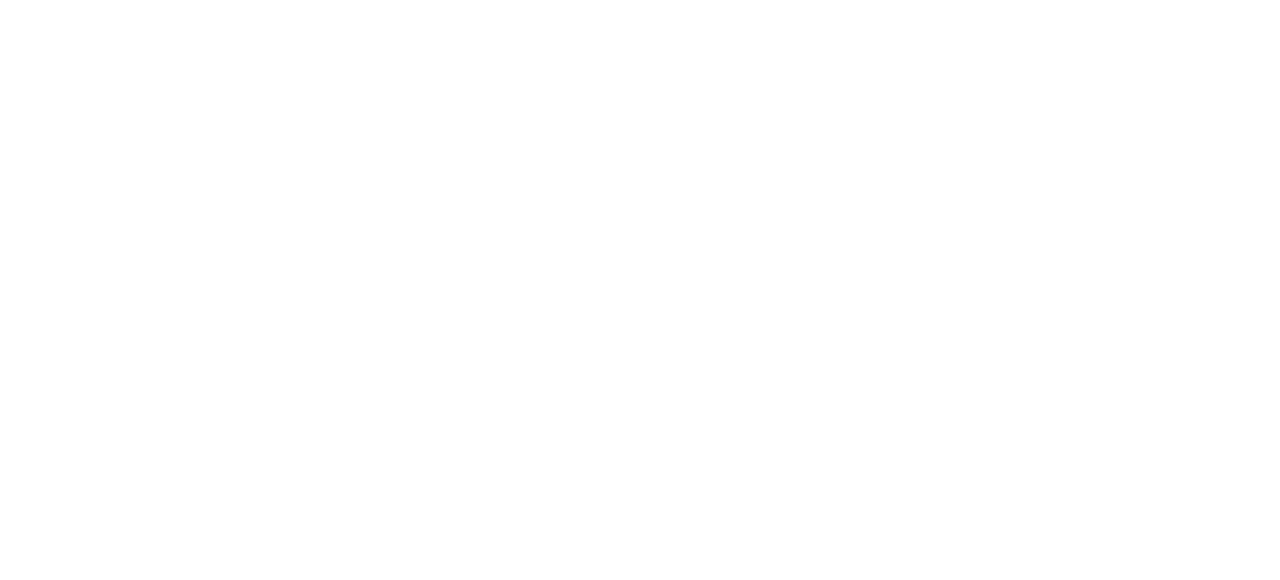
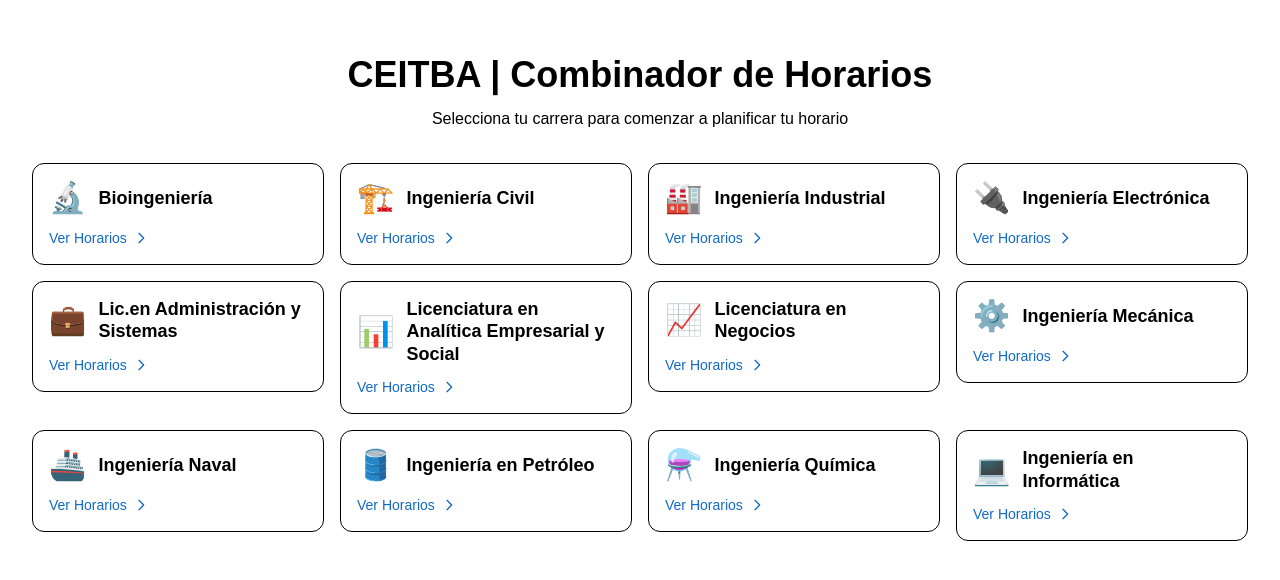
Before and after one commit to ceitba/ceitba-monorepo, a Next.js app in the folder apps/scheduler/scheduler/: page / in a window 1280 px wide. Before the commit this address had no page. Shown: the part 102-682 px from the top of the page. Built offline with nearby package versions, Linux system fonts and the light colour scheme.

Commit message:
Add hmepage

```diff
--- /dev/null
+++ b/apps/scheduler/package.json
@@ -0,0 +1,6 @@
+{
+  "dependencies": {
+    "framer-motion": "^11.15.0",
+    "next-themes": "^0.4.4"
+  }
+}
--- a/apps/scheduler/scheduler/app/page.tsx
+++ b/apps/scheduler/scheduler/app/page.tsx
@@ -1,5 +1,90 @@
-import { redirect } from 'next/navigation';
+'use client';
+
+import { motion } from 'framer-motion';
+import Link from 'next/link';
+import { useTheme } from 'next-themes';
+import { CAREERS, CAREER_METADATA, getLatestPlan } from './types/careers';
+
+const container = {
+  hidden: { opacity: 0 },
+  show: {
+    opacity: 1,
+    transition: {
+      staggerChildren: 0.1
+    }
+  }
+};
+
+const item = {
+  hidden: { y: 20, opacity: 0 },
+  show: { y: 0, opacity: 1 }
+};
 
 export default function Home() {
-  redirect('/S?plan=SREV-23'); // Redirect to Informática with latest plan by default
+  const { theme } = useTheme();
+
+  // Create the careers array from our types
+  const careersList = Object.entries(CAREERS).map(([id, name]) => ({
+    id,
+    name,
+    latestPlan: getLatestPlan(id),
+    icon: CAREER_METADATA[id].icon
+  }));
+
+  return (
+    <main className="min-h-screen w-full p-4 md:p-6 lg:p-8 flex flex-col items-center justify-center bg-background">
+      <motion.div
+        initial={{ opacity: 0, y: -20 }}
+        animate={{ opacity: 1, y: 0 }}
+        className="text-center mb-8"
+      >
+        <h1 className="text-3xl md:text-4xl font-bold mb-3">CEITBA | Combinador de Horarios</h1>
+        <p className="text-muted-foreground">Selecciona tu carrera para comenzar a planificar tu horario</p>
+      </motion.div>
+
+      <motion.div
+        variants={container}
+        initial="hidden"
+        animate="show"
+        className="grid grid-cols-1 sm:grid-cols-2 lg:grid-cols-3 xl:grid-cols-4 gap-4 max-w-7xl w-full"
+      >
+        {careersList.map((career) => (
+          <motion.div
+            key={career.id}
+            variants={item}
+            whileHover={{ scale: 1.03 }}
+            whileTap={{ scale: 0.98 }}
+          >
+            <Link href={`/${career.id}?plan=${career.latestPlan}`}>
+              <div className="group relative overflow-hidden rounded-xl p-4 bg-surface hover:shadow-lg transition-all duration-300 border border-border min-h-[100px] flex flex-col justify-between">
+                <div className="absolute top-0 left-0 w-full h-1 bg-primary opacity-0 group-hover:opacity-100 transition-opacity duration-300" />
+
+                <div className="flex items-center space-x-3">
+                  <span className="text-3xl">{career.icon}</span>
+                  <h2 className="text-lg font-semibold leading-tight">{career.name}</h2>
+                </div>
+
+                <div className="mt-3 flex items-center text-primary text-sm">
+                  <span>Ver Horarios</span>
+                  <svg
+                    className="w-4 h-4 ml-1.5 transform group-hover:translate-x-1 transition-transform duration-200"
+                    fill="none"
+                    viewBox="0 0 24 24"
+                    stroke="currentColor"
+                  >
+                    <path
+                      strokeLinecap="round"
+                      strokeLinejoin="round"
+                      strokeWidth={2}
+                      d="M9 5l7 7-7 7"
+                    />
+                  </svg>
+                </div>
+              </div>
+            </Link>
+          </motion.div>
+        ))}
+      </motion.div>
+    </main>
+  );
 }
--- /dev/null
+++ b/apps/scheduler/scheduler/app/types/careers.ts
@@ -0,0 +1,61 @@
+export interface Career {
+  id: string;
+  name: string;
+  icon: string;
+}
+
+export interface Plan {
+  id: string;
+}
+
+export const CAREERS: Record<string, string> = {
+  "BIO": "Bioingeniería",
+  "C": "Ingeniería Civil",
+  "I": "Ingeniería Industrial",
+  "K": "Ingeniería Electrónica",
+  "L": "Lic.en Administración y Sistemas",
+  "LAES": "Licenciatura en Analítica Empresarial y Social",
+  "LN": "Licenciatura en Negocios",
+  "M": "Ingeniería Mecánica",
+  "N": "Ingeniería Naval",
+  "P": "Ingeniería en Petróleo",
+  "Q": "Ingeniería Química",
+  "S": "Ingeniería en Informática"
+};
+
+export const AVAILABLE_PLANS: Record<string, Plan[]> = {
+  'BIO': [{ id: "BIO 22" }, { id: "Bio-13" }],
+  'C': [{ id: "C23" }],
+  'I': [{ id: "I22" }, { id: "I-13" }, { id: "I-13T" }],
+  'K': [{ id: "K22" }, { id: "K07-Rev.18" }, { id: "K07A-Rev.18" }],
+  'L': [{ id: "L09" }, { id: "L09-REV13" }, { id: "L09T" }],
+  'LAES': [{ id: "A17" }, { id: "A22" }],
+  'LN': [{ id: "L20" }],
+  'M': [{ id: "M22" }, { id: "M09 - Rev18 (Marzo)" }, { id: "M09 - Rev18 (Agosto)" }],
+  'N': [{ id: "N22" }, { id: "N18 Marzo" }, { id: "N18 Agosto" }],
+  'P': [{ id: "P22" }, { id: "P05-Rev.18" }, { id: "P-13" }, { id: "P05" }],
+  'Q': [{ id: "Q22" }, { id: "Q05-Rev18" }],
+  'S': [{ id: "S10-Rev23" }, { id: "S10 - Rev18" }, { id: "S10 A - Rev18" }]
+};
+
+// Helper function to get the latest plan for a career
+export const getLatestPlan = (careerId: string): string => {
+  const plans = AVAILABLE_PLANS[careerId];
+  return plans ? plans[0].id : '';
+};
+
+// Career icons mapping
+export const CAREER_METADATA: Record<string, { icon: string }> = {
+  "BIO": { icon: "🔬" },
+  "C": { icon: "🏗️" },
+  "I": { icon: "🏭" },
+  "K": { icon: "🔌" },
+  "L": { icon: "💼" },
+  "LAES": { icon: "📊" },
+  "LN": { icon: "📈" },
+  "M": { icon: "⚙️" },
+  "N": { icon: "🚢" },
+  "P": { icon: "🛢️" },
+  "Q": { icon: "⚗️" },
+  "S": { icon: "💻" }
+};
--- a/apps/scheduler/scheduler/package.json
+++ b/apps/scheduler/scheduler/package.json
@@ -14,8 +14,10 @@
     "@dnd-kit/utilities": "^3.2.2",
     "@headlessui/react": "^2.2.0",
     "@heroicons/react": "^2.2.0",
+    "framer-motion": "^11.15.0",
     "fuse.js": "^7.0.0",
     "next": "15.1.3",
+    "next-themes": "^0.4.4",
     "react": "^19.0.0",
     "react-dom": "^19.0.0",
     "react-icons": "^5.4.0"
```
Also changed, not shown: 2 other files (tests, documents, lock files or other folders).
